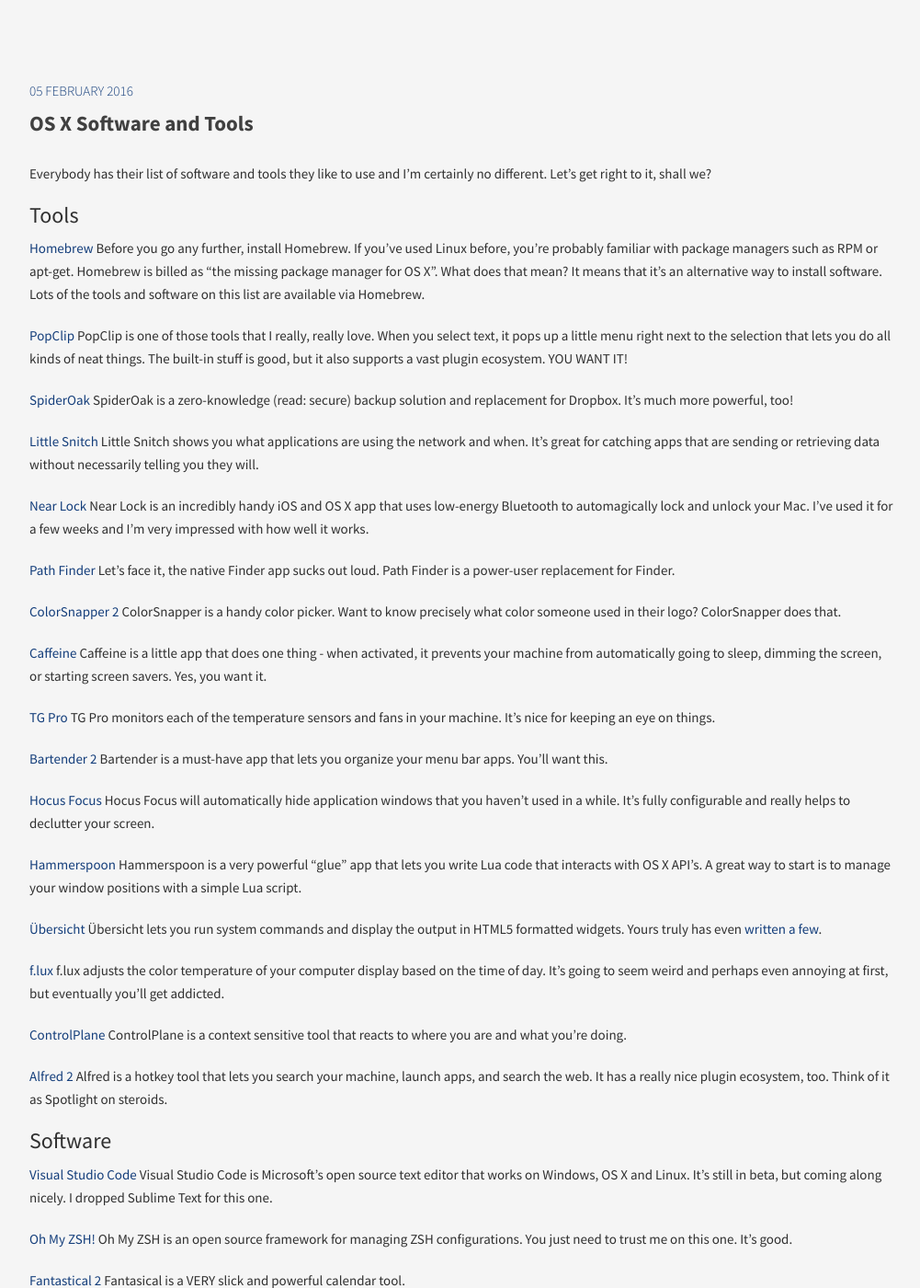
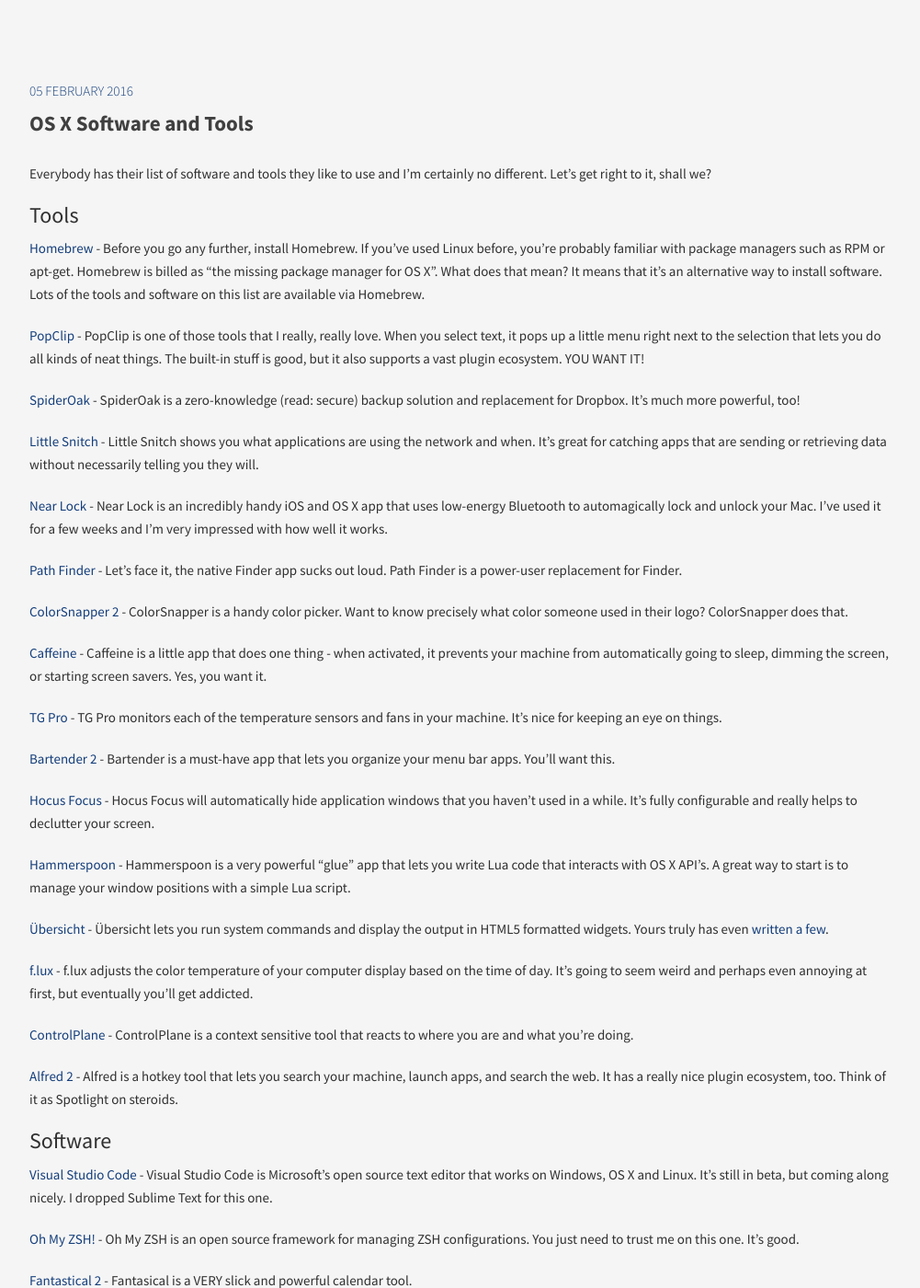
Before and after one commit to gregmajor/gregmajor.github.io, a Jekyll site: the page built from _posts/2016-02-05-osx-software-and-tools.markdown, in a window 1280 px wide and 1400 px high, scrolled down 299 px. Shown: the whole window at 92% size, without its empty margins (138-1139 px from the left). Built offline with Jekyll 4.4.1, drawn with Linux system fonts in a browser that asks for light colours; Markdown is read by kramdown in place of the engine named in the settings; some of the changed text lies outside the part shown.

Commit message:
Small formatting change to the last post.

```diff
--- a/_posts/2016-02-05-osx-software-and-tools.markdown
+++ b/_posts/2016-02-05-osx-software-and-tools.markdown
@@ -14,102 +14,70 @@ Everybody has their list of software and tools they like to use and I'm certainl
 
 ## Tools
 
-[Homebrew](http://brew.sh/)
-Before you go any further, install Homebrew. If you've used Linux before, you're probably familiar with package managers such as RPM or apt-get. Homebrew is billed as "the missing package manager for OS X". What does that mean? It means that it's an alternative way to install software. Lots of the tools and software on this list are available via Homebrew.
+[Homebrew](http://brew.sh/) - Before you go any further, install Homebrew. If you've used Linux before, you're probably familiar with package managers such as RPM or apt-get. Homebrew is billed as "the missing package manager for OS X". What does that mean? It means that it's an alternative way to install software. Lots of the tools and software on this list are available via Homebrew.
 
-[PopClip](https://pilotmoon.com/popclip/)
-PopClip is one of those tools that I really, really love. When you select text, it pops up a little menu right next to the selection that lets you do all kinds of neat things. The built-in stuff is good, but it also supports a vast plugin ecosystem. YOU WANT IT!
+[PopClip](https://pilotmoon.com/popclip/) - PopClip is one of those tools that I really, really love. When you select text, it pops up a little menu right next to the selection that lets you do all kinds of neat things. The built-in stuff is good, but it also supports a vast plugin ecosystem. YOU WANT IT!
 
-[SpiderOak](https://spideroak.com/)
-SpiderOak is a zero-knowledge (read: secure) backup solution and replacement for Dropbox. It's much more powerful, too!
+[SpiderOak](https://spideroak.com/) - SpiderOak is a zero-knowledge (read: secure) backup solution and replacement for Dropbox. It's much more powerful, too!
 
-[Little Snitch](https://www.obdev.at/products/littlesnitch/index.html)
-Little Snitch shows you what applications are using the network and when. It's great for catching apps that are sending or retrieving data without necessarily telling you they will.
+[Little Snitch](https://www.obdev.at/products/littlesnitch/index.html) - Little Snitch shows you what applications are using the network and when. It's great for catching apps that are sending or retrieving data without necessarily telling you they will.
 
-[Near Lock](http://nearlock.me/)
-Near Lock is an incredibly handy iOS and OS X app that uses low-energy Bluetooth to automagically lock and unlock your Mac. I've used it for a few weeks and I'm very impressed with how well it works.
+[Near Lock](http://nearlock.me/) - Near Lock is an incredibly handy iOS and OS X app that uses low-energy Bluetooth to automagically lock and unlock your Mac. I've used it for a few weeks and I'm very impressed with how well it works.
 
-[Path Finder](http://www.cocoatech.com/pathfinder/)
-Let's face it, the native Finder app sucks out loud. Path Finder is a power-user replacement for Finder.
+[Path Finder](http://www.cocoatech.com/pathfinder/) - Let's face it, the native Finder app sucks out loud. Path Finder is a power-user replacement for Finder.
 
-[ColorSnapper 2](http://colorsnapper.com/)
-ColorSnapper is a handy color picker. Want to know precisely what color someone used in their logo? ColorSnapper does that.
+[ColorSnapper 2](http://colorsnapper.com/) - ColorSnapper is a handy color picker. Want to know precisely what color someone used in their logo? ColorSnapper does that.
 
-[Caffeine](http://lightheadsw.com/caffeine/)
-Caffeine is a little app that does one thing - when activated, it prevents your machine from automatically going to sleep, dimming the screen, or starting screen savers. Yes, you want it.
+[Caffeine](http://lightheadsw.com/caffeine/) - Caffeine is a little app that does one thing - when activated, it prevents your machine from automatically going to sleep, dimming the screen, or starting screen savers. Yes, you want it.
 
-[TG Pro](https://www.tunabellysoftware.com/tgpro/)
-TG Pro monitors each of the temperature sensors and fans in your machine. It's nice for keeping an eye on things.
+[TG Pro](https://www.tunabellysoftware.com/tgpro/) - TG Pro monitors each of the temperature sensors and fans in your machine. It's nice for keeping an eye on things.
 
-[Bartender 2](https://www.macbartender.com/)
-Bartender is a must-have app that lets you organize your menu bar apps. You'll want this.
+[Bartender 2](https://www.macbartender.com/) - Bartender is a must-have app that lets you organize your menu bar apps. You'll want this.
 
-[Hocus Focus](http://hocusfoc.us/)
-Hocus Focus will automatically hide application windows that you haven't used in a while. It's fully configurable and really helps to declutter your screen.
+[Hocus Focus](http://hocusfoc.us/) - Hocus Focus will automatically hide application windows that you haven't used in a while. It's fully configurable and really helps to declutter your screen.
 
-[Hammerspoon](http://www.hammerspoon.org/)
-Hammerspoon is a very powerful "glue" app that lets you write Lua code that interacts with OS X API's. A great way to start is to manage your window positions with a simple Lua script.
+[Hammerspoon](http://www.hammerspoon.org/) - Hammerspoon is a very powerful "glue" app that lets you write Lua code that interacts with OS X API's. A great way to start is to manage your window positions with a simple Lua script.
 
-[Übersicht](http://tracesof.net/uebersicht/)
-Übersicht lets you run system commands and display the output in HTML5 formatted widgets. Yours truly has even [written a few](http://tracesof.net/uebersicht-widgets/#outdated-brew-formulae).
+[Übersicht](http://tracesof.net/uebersicht/) - Übersicht lets you run system commands and display the output in HTML5 formatted widgets. Yours truly has even [written a few](http://tracesof.net/uebersicht-widgets/#outdated-brew-formulae).
 
-[f.lux](https://justgetflux.com/)
-f.lux adjusts the color temperature of your computer display based on the time of day. It's going to seem weird and perhaps even annoying at first, but eventually you'll get addicted.
+[f.lux](https://justgetflux.com/) - f.lux adjusts the color temperature of your computer display based on the time of day. It's going to seem weird and perhaps even annoying at first, but eventually you'll get addicted.
 
-[ControlPlane](http://www.controlplaneapp.com/)
-ControlPlane is a context sensitive tool that reacts to where you are and what you're doing.
+[ControlPlane](http://www.controlplaneapp.com/) - ControlPlane is a context sensitive tool that reacts to where you are and what you're doing.
 
-[Alfred 2](https://www.alfredapp.com/)
-Alfred is a hotkey tool that lets you search your machine, launch apps, and search the web. It has a really nice plugin ecosystem, too. Think of it as Spotlight on steroids.
+[Alfred 2](https://www.alfredapp.com/) - Alfred is a hotkey tool that lets you search your machine, launch apps, and search the web. It has a really nice plugin ecosystem, too. Think of it as Spotlight on steroids.
 
 ## Software
-[Visual Studio Code](https://code.visualstudio.com/)
-Visual Studio Code is Microsoft's open source text editor that works on Windows, OS X and Linux. It's still in beta, but coming along nicely. I dropped Sublime Text for this one.
+[Visual Studio Code](https://code.visualstudio.com/) - Visual Studio Code is Microsoft's open source text editor that works on Windows, OS X and Linux. It's still in beta, but coming along nicely. I dropped Sublime Text for this one.
 
-[Oh My ZSH!](http://ohmyz.sh/)
-Oh My ZSH is an open source framework for managing ZSH configurations. You just need to trust me on this one. It's good.
+[Oh My ZSH!](http://ohmyz.sh/) - Oh My ZSH is an open source framework for managing ZSH configurations. You just need to trust me on this one. It's good.
 
-[Fantastical 2](https://flexibits.com/fantastical)
-Fantasical is a VERY slick and powerful calendar tool.
+[Fantastical 2](https://flexibits.com/fantastical) - Fantasical is a VERY slick and powerful calendar tool.
 
-[Parallels](https://www.parallels.com/products/desktop/)
-Parallels Desktop is a virtualization tool that lets you run Windows (and other operating systems) on your Mac.
+[Parallels](https://www.parallels.com/products/desktop/) - Parallels Desktop is a virtualization tool that lets you run Windows (and other operating systems) on your Mac.
 
-[Airmail 2](http://airmailapp.com/)
-Airmail 2 is a feature-filled email client that beats Apple's native solution handily.
+[Airmail 2](http://airmailapp.com/) - Airmail 2 is a feature-filled email client that beats Apple's native solution handily.
 
-[Angry IP Scanner](http://angryip.org/)
-Angry IP Scanner is an open source network scanner that's nice and fast.
+[Angry IP Scanner](http://angryip.org/) - Angry IP Scanner is an open source network scanner that's nice and fast.
 
-[CodeRunner](https://coderunnerapp.com/)
-CodeRunner is a crazy cool programming editor that supports over 20 languages right out of the box.
+[CodeRunner](https://coderunnerapp.com/) - CodeRunner is a crazy cool programming editor that supports over 20 languages right out of the box.
 
-[Dash](https://kapeli.com/dash)
-Dash is an API documentation browser and code snippet manager.
+[Dash](https://kapeli.com/dash) - Dash is an API documentation browser and code snippet manager.
 
-[Graphic](http://graphic.com/mac/)
-Graphic is a really nice vector image editor.
+[Graphic](http://graphic.com/mac/) - Graphic is a really nice vector image editor.
 
-[iTerm 2](https://www.iterm2.com/)
-iTerm is a terminal emulator. It's been around for years and is a gold standard.
+[iTerm 2](https://www.iterm2.com/) - iTerm is a terminal emulator. It's been around for years and is a gold standard.
 
-[LastPass](https://lastpass.com/)
-LastPass is a password management tool. NOTE: I'm planning to drop LastPass once the SpiderOak team builds form fills into their new zero-knowledge password management tool.
+[LastPass](https://lastpass.com/) - LastPass is a password management tool. NOTE: I'm planning to drop LastPass once the SpiderOak team builds form fills into their new zero-knowledge password management tool.
 
-[Navicat Premium Essentials](http://www.navicat.com/products/navicat-essentials)
-Navicat is a database management tool that supports MySQL, MariaDB, SQL Server, PostgreSQL, Oracle, and SQLite.
+[Navicat Premium Essentials](http://www.navicat.com/products/navicat-essentials) - Navicat is a database management tool that supports MySQL, MariaDB, SQL Server, PostgreSQL, Oracle, and SQLite.
 
-[Pixelmator](http://www.pixelmator.com/mac/)
-Pixelmator is an amazing image editor that even has a complete vector mode built-in.
+[Pixelmator](http://www.pixelmator.com/mac/) - Pixelmator is an amazing image editor that even has a complete vector mode built-in.
 
-[Transmit](https://panic.com/transmit/)
-Transmit is a really nice file transfer tool that supports FTP, SFTP, Amazon S3, and WebDAV.
+[Transmit](https://panic.com/transmit/) - Transmit is a really nice file transfer tool that supports FTP, SFTP, Amazon S3, and WebDAV.
 
-[VLC](https://www.videolan.org/vlc/)
-VLC is a kick-ass video player.
+[VLC](https://www.videolan.org/vlc/) - VLC is a kick-ass video player.
 
-[Transmission](http://www.transmissionbt.com/)
-Transmission is a fast and free BitTorrent client.
+[Transmission](http://www.transmissionbt.com/) - Transmission is a fast and free BitTorrent client.
 
 ## BONUS: Dotfiles!
 
```
